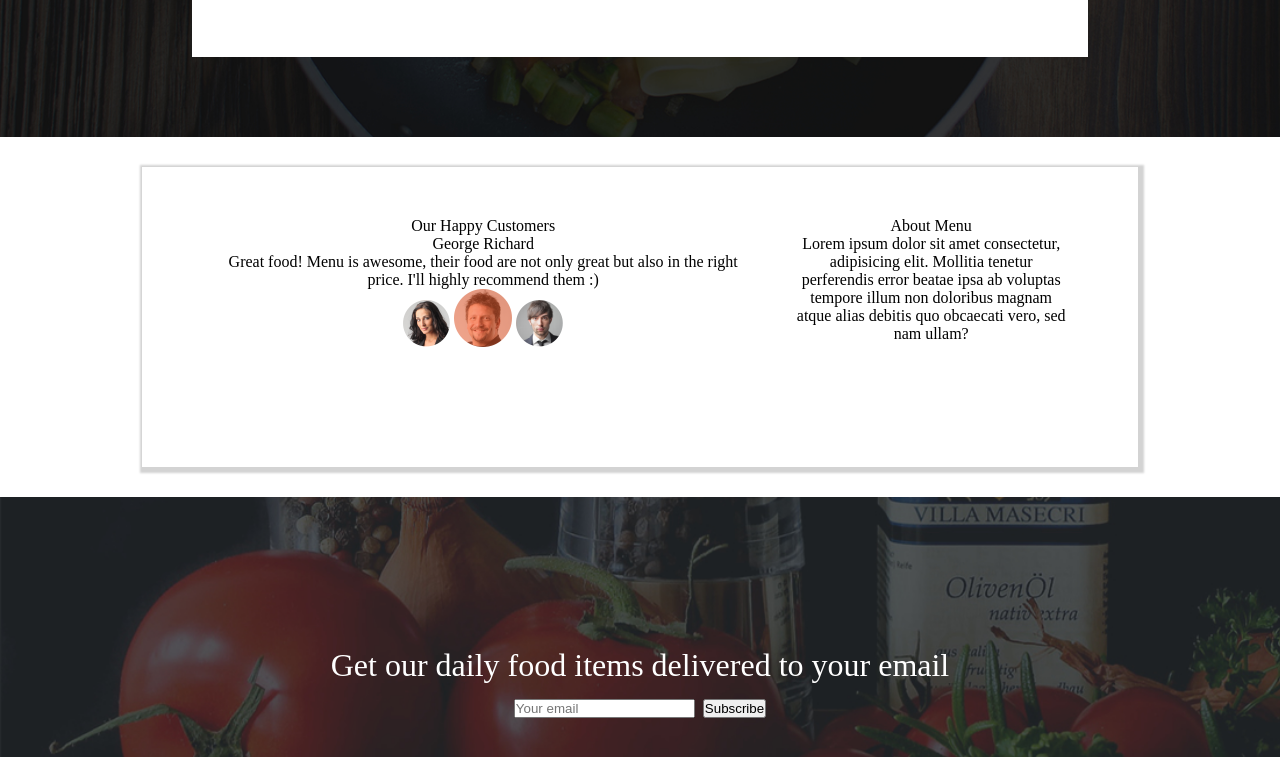
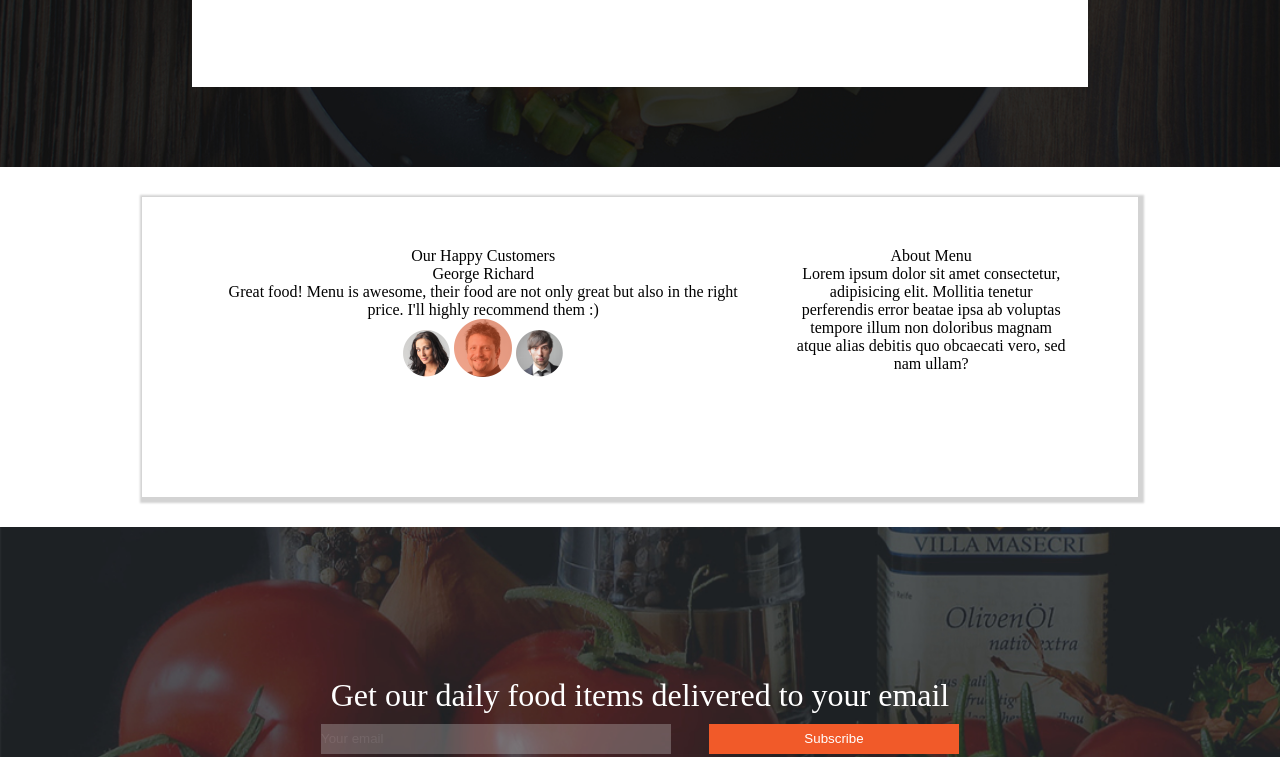
Before and after one commit to FredrickWambua/anitaskitchen, a plain HTML site: page index.html in a window 1280 px wide. Shown: the part 2043-2800 px from the top of the page. Drawn offline with Linux system fonts and the light colour scheme.

Commit message:
styled h2, p and button elements

```diff
--- a/index.css
+++ b/index.css
@@ -7,6 +7,8 @@
     background-size: cover;
     background-repeat: no-repeat;
     height: 70vh;
+    font-size: 30px;
+    color: white;
 }
 
 #menu{
@@ -33,7 +35,8 @@
     justify-content: center;
     display: flex;
     height: 60px;
-    /* width: 25%; */
+    align-items: center;
+
 }
 .partytime{
     color: white;
@@ -41,7 +44,7 @@
     justify-content: center;
     display: flex;
     height: 60px;
-    /* width: 25%; */
+    align-items: center;
 }
 
 #breakfast{
@@ -105,6 +108,11 @@
     margin-bottom: 30px;
     padding: 10px;
     box-shadow: 2px 2px 2px 4px lightgray;
+}
+
+h2{
+    margin-top: 30px;
+    margin-bottom: 20px;
 }
 
 #images1{
@@ -204,6 +212,7 @@
     width: 30%;
 }
 
+
 .subscribe{
     background-image: url("assets/subscribe.jpg");
     background-size: cover;
@@ -219,6 +228,25 @@
     color: white;
 }
 
+.subscribe input{
+    height: 30px;
+    width: 350px;
+    margin-right: 30px;
+    opacity: .3;
+    background-color: lightgray;
+    border: transparent;
+}
+input::placeholder{
+    color: white;
+}
+
+.subscribe button{
+    height: 30px;
+    width: 250px;
+    color: white;
+    background-color: #F15A29;
+    border: transparent;
+}
 
 
 footer{
```
